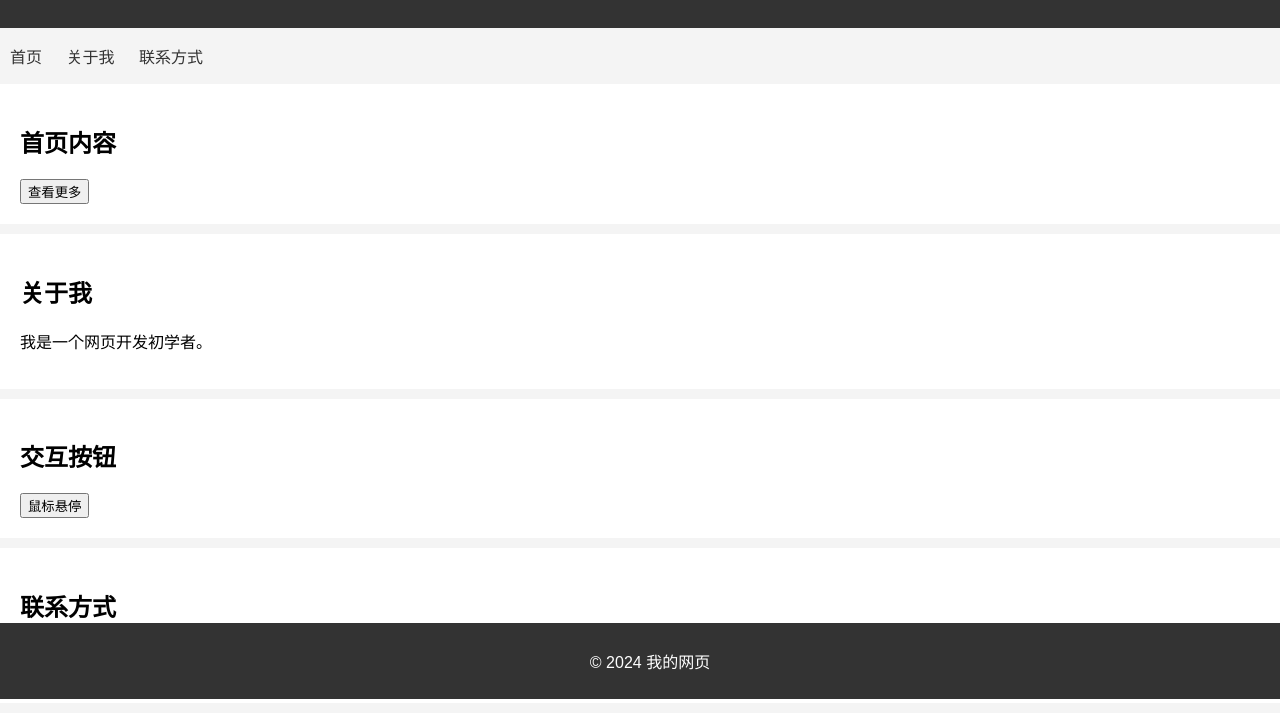
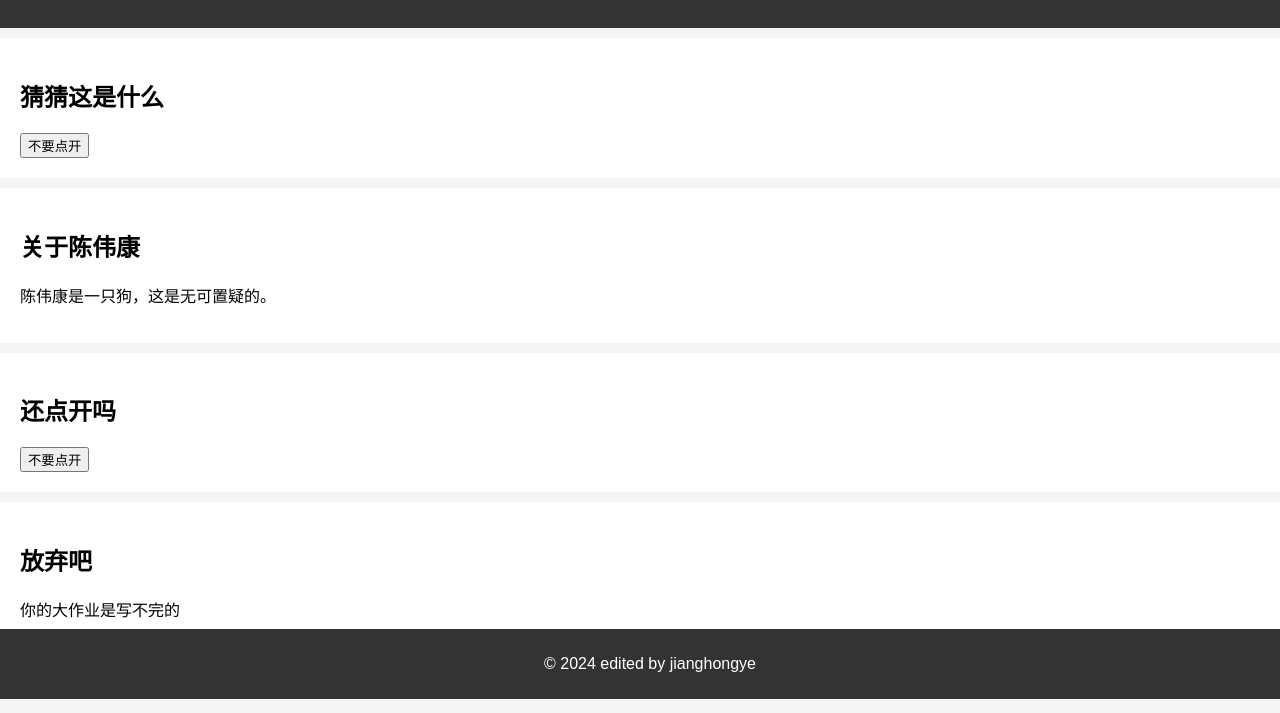
Before and after one commit to OOUOUOUOUOUOO/the-first, a plain HTML site: page index.html in a window 1280 px wide. Shown: the part 101-814 px from the top of the page. Drawn offline with Linux system fonts and the light colour scheme.

Commit message:
Update index.html

```diff
--- a/index.html
+++ b/index.html
@@ -3,46 +3,40 @@
 <head>
     <meta charset="UTF-8">
     <meta name="viewport" content="width=device-width, initial-scale=1.0">
-    <title>我的第一个网页</title>
+    <title>To Weikang Chen</title>
     <link rel="stylesheet" href="style.css">
     <script src="script.js"></script>
 </head>
 <body>
     <header>
-        <h1>欢迎来到我的网页！</h1>
+        <h1>陈伟康是DOG</h1>
     </header>
 
-    <nav>
-        <ul>
-            <li><a href="#home">首页</a></li>
-            <li><a href="#about">关于我</a></li>
-            <li><a href="#contact">联系方式</a></li>
-        </ul>
-    </nav>
+
 
     <section id="home">
-        <h2>首页内容</h2>
-        <p id="hiddenContent" style="display: none;">这是一些额外的内容，仅在点击按钮后显示。</p>
-    <button id="toggleButton">查看更多</button>
+        <h2>猜猜这是什么</h2>
+        <p id="hiddenContent" style="display: none;">哈哈哈哈你是狗吧</p>
+    <button id="toggleButton">不要点开</button>
     </section>
 
     <section id="about">
-        <h2>关于我</h2>
-        <p>我是一个网页开发初学者。</p>
+        <h2>关于陈伟康</h2>
+        <p>陈伟康是一只狗，这是无可置疑的。</p>
     </section>
     <section id="hoverSection">
-        <h2>交互按钮</h2>
-        <button id="hoverButton">鼠标悬停</button>
+        <h2>还点开吗</h2>
+        <button id="hoverButton">不要点开</button>
     </section>
 
 
     <section id="contact">
-        <h2>联系方式</h2>
-        <p>你可以通过电子邮件联系我。</p>
+        <h2>放弃吧</h2>
+        <p>你的大作业是写不完的</p>
     </section>
 
     <footer>
-        <p>&copy; 2024 我的网页</p>
+        <p>&copy; 2024 edited by jianghongye </p>
     </footer>
 </body>
 </html>
```
